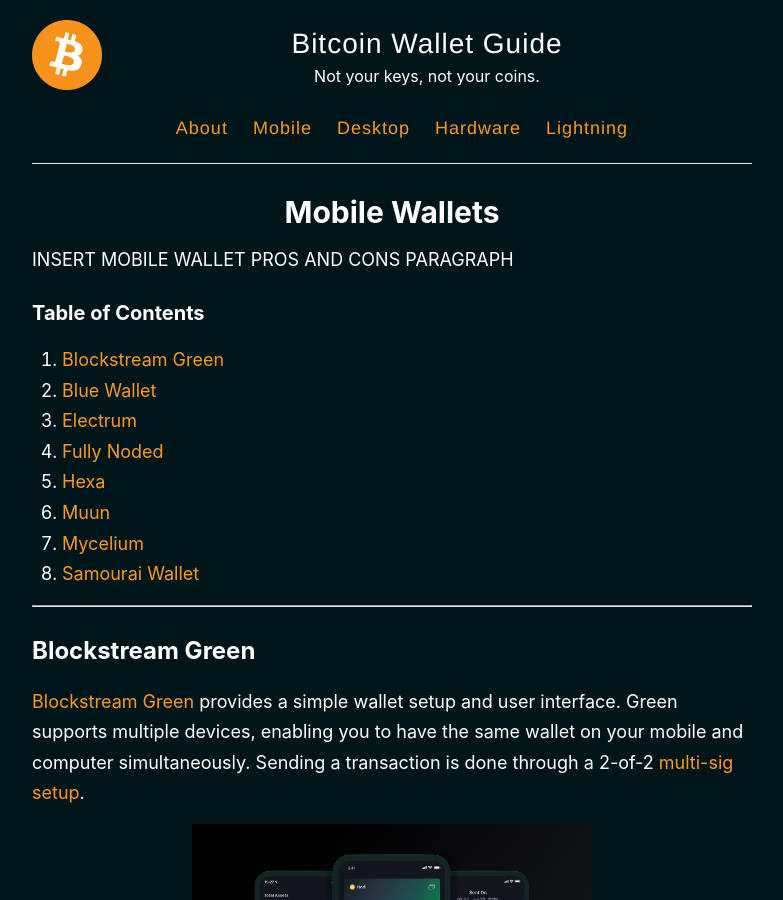
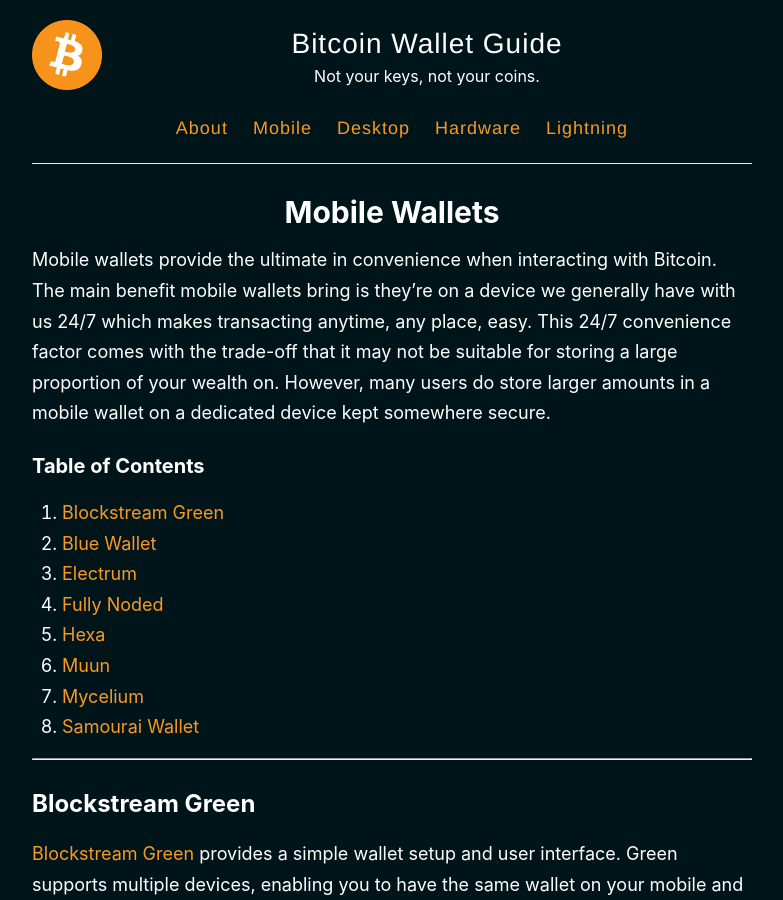
Before and after one commit to BitcoinQnA/bitcoin-wallet-guide, a Jekyll site: the page built from _pages/mobile.md, in a window 1280 px wide and 900 px high. Shown: the whole window, without its empty margins (248-1031 px from the left). Built offline with Jekyll 4.4.1, drawn with Linux system fonts in a browser that asks for light colours.

Commit message:
Update mobile.md

```diff
--- a/_pages/mobile.md
+++ b/_pages/mobile.md
@@ -4,7 +4,7 @@ title: Mobile Wallets
 permalink: /mobile/
 ---
 
-INSERT MOBILE WALLET PROS AND CONS PARAGRAPH
+Mobile wallets provide the ultimate in convenience when interacting with Bitcoin. The main benefit mobile wallets bring is they're on a device we generally have with us 24/7 which makes transacting anytime, any place, easy. This 24/7 convenience factor comes with the trade-off that it may not be suitable for storing a large proportion of your wealth on. However, many users do store larger amounts in a mobile wallet on a dedicated device kept somewhere secure.
 
 ### Table of Contents
 
```
